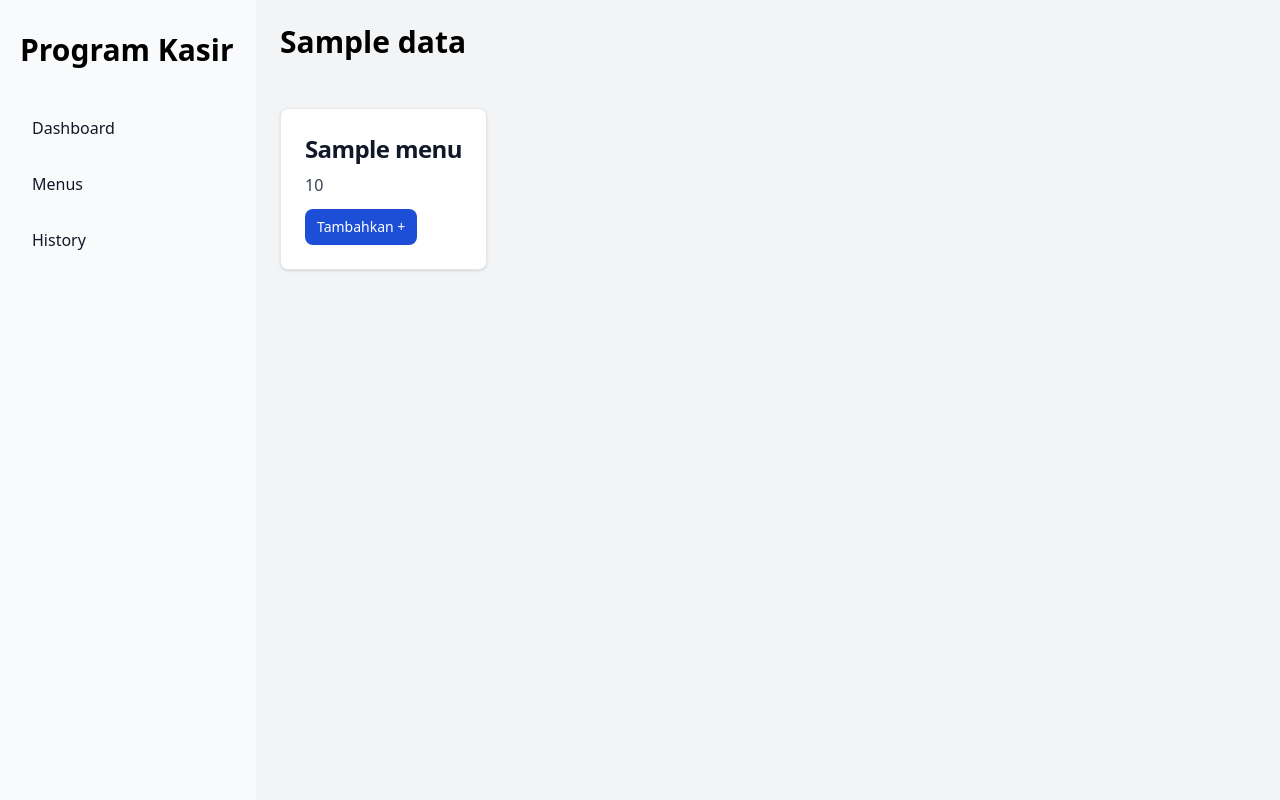
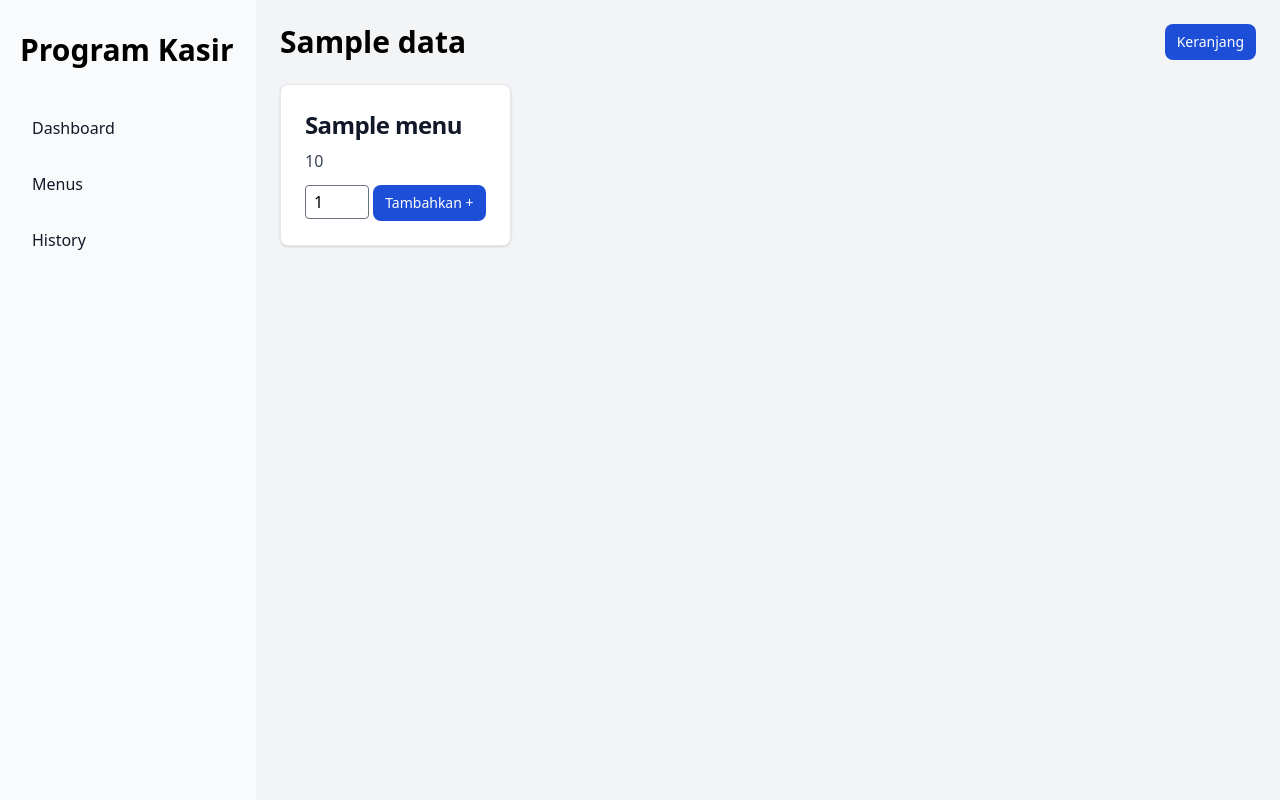
Before and after one commit to aryndraa/mesin-kasir, a PHP site: template app/views/menus/index.php in a window 1280 px wide. Run offline with PHP 8.4, Linux system fonts and the light colour scheme; the template is opened without the code that fills it: most values are stand-ins (such as "Sample title", 1, 10 or a date in 2020); some libraries are stand-ins or nearby versions.

Commit message:
menambah menu

```diff
--- a/app/views/menus/index.php
+++ b/app/views/menus/index.php
@@ -1,22 +1,109 @@
+<?php
+// No session_start() here, as it's already handled in the central file
+
+// Initialize the orders session variable if not set
+if (!isset($_SESSION['orders'])) {
+    $_SESSION['orders'] = [];
+}
+
+// Handle adding items to the order
+if ($_SERVER['REQUEST_METHOD'] == 'POST' && isset($_POST['add_to_order'])) {
+    $foodName = $_POST['food_name'];
+    $quantity = isset($_POST['quantity']) ? intval($_POST['quantity']) : 1;
+
+    // Add to session order
+    $_SESSION['orders'][] = [
+        'name' => $foodName,
+        'quantity' => $quantity,
+        'price' => '10.00' // Example price, adjust as needed
+    ];
+}
+
+// Handle removing items from the order
+if ($_SERVER['REQUEST_METHOD'] == 'POST' && isset($_POST['remove_from_order'])) {
+    $index = isset($_POST['order_index']) ? intval($_POST['order_index']) : -1;
+
+    if ($index >= 0 && $index < count($_SESSION['orders'])) {
+        unset($_SESSION['orders'][$index]);
+        $_SESSION['orders'] = array_values($_SESSION['orders']); // Reindex the array
+    }
+}
+
+// Handle toggling the cart visibility
+if (isset($_POST['show_cart'])) {
+    $_SESSION['show_cart'] = $_POST['show_cart'] === 'true';
+}
+$showCart = isset($_SESSION['show_cart']) ? $_SESSION['show_cart'] : false;
+
+// Calculate the total
+$total = 0;
+foreach ($_SESSION['orders'] as $order) {
+    $total += $order['quantity'] * $order['price'];
+}
+?>
+
 <div class="p-6">
-    <header class="flex justify-between items-center">
+    <header class="flex justify-between items-center mb-6">
         <h1 class="text-3xl font-semibold"><?= $data["title"] ?></h1>
+        <form action="" method="post" class="inline">
+            <input type="hidden" name="show_cart" value="<?= $showCart ? 'false' : 'true' ?>">
+            <button type="submit" class="inline-flex items-center px-3 py-2 text-sm font-medium text-center text-white bg-blue-700 rounded-lg hover:bg-blue-800 focus:ring-4 focus:outline-none focus:ring-blue-300">
+                Keranjang
+            </button>
+        </form>
     </header>
 
-    <div class="mt-12 flex flex-wrap gap-5">
-        <?php foreach($data['menus'] as $food) : ?>
-            <div class="max-w-sm p-6 bg-white border border-gray-200 rounded-lg shadow ">
-                <a href="#">
-                    <h5 class="mb-2 text-2xl font-bold tracking-tight text-gray-900 "><?= $food["name"]; ?></h5>
-                </a>
-                <p class="mb-3 font-normal text-gray-700 ">
-                    <?= $food["stok"]; ?>
-                </p>
-                <a href="#" class="inline-flex items-center px-3 py-2 text-sm font-medium text-center text-white bg-blue-700 rounded-lg hover:bg-blue-800 focus:ring-4 focus:outline-none focus:ring-blue-300 ">
-                    Tambahkan +
-                </a>
+    <div class="flex flex-wrap -mx-3">
+        <div class="w-full lg:w-3/4 px-3">
+            <div class="flex flex-wrap gap-5">
+                <?php foreach($data['menus'] as $food) : ?>
+                    <div class="max-w-sm p-6 bg-white border border-gray-200 rounded-lg shadow">
+                        <h5 class="mb-2 text-2xl font-bold tracking-tight text-gray-900"><?= $food["name"]; ?></h5>
+                        <p class="mb-3 font-normal text-gray-700">
+                            <?= $food["stok"]; ?>
+                        </p>
+                        <form action="" method="post">
+                            <input type="hidden" name="food_name" value="<?= $food["name"]; ?>">
+                            <input type="number" name="quantity" min="1" value="1" class="w-16 px-2 py-1 border rounded">
+                            <button type="submit" name="add_to_order" class="inline-flex items-center px-3 py-2 text-sm font-medium text-center text-white bg-blue-700 rounded-lg hover:bg-blue-800 focus:ring-4 focus:outline-none focus:ring-blue-300">
+                                Tambahkan +
+                            </button>
+                        </form>
+                    </div>
+                <?php endforeach; ?>
             </div>
-        <?php endforeach; ?>
+        </div>
 
+        <?php if ($showCart): ?>
+            <div id="orderMenu" class="w-full lg:w-1/4 px-3">
+                <div class="p-6 bg-white border border-gray-200 rounded-lg shadow">
+                    <h2 class="text-2xl font-bold mb-4">New Order</h2>
+                    <ul>
+                        <?php if (!empty($_SESSION['orders'])): ?>
+                            <?php foreach($_SESSION['orders'] as $index => $order) : ?>
+                                <li class="mb-2 flex justify-between items-center text-sm">
+                                    <span class="text-gray-900"><?= $order["name"]; ?></span>
+                                    <span class="text-gray-700"><?= $order["quantity"]; ?> x <?= $order["price"]; ?></span>
+                                    <form action="" method="post" class="inline">
+                                        <input type="hidden" name="order_index" value="<?= $index; ?>">
+                                        <button type="submit" name="remove_from_order" class="inline-flex items-center px-3 py-2 text-sm font-medium text-center text-white bg-red-600 rounded-lg hover:bg-red-700 focus:ring-4 focus:outline-none focus:ring-red-300">
+                                            Remove
+                                        </button>
+                                    </form>
+                                </li>
+                            <?php endforeach; ?>
+                        <?php else: ?>
+                            <li class="mb-2 text-sm">No orders yet.</li>
+                        <?php endif; ?>
+                    </ul>
+                    <div class="mt-4">
+                        <h3 class="text-xl font-semibold">Total: <?= number_format($total, 2); ?></h3>
+                        <a href="pay.php" class="mt-4 inline-flex items-center px-4 py-2 text-white bg-blue-700 rounded-lg hover:bg-blue-800 focus:ring-4 focus:outline-none focus:ring-blue-300 text-center">
+                            Pay Now
+                        </a>
+                    </div>
+                </div>
+            </div>
+        <?php endif; ?>
     </div>
 </div>
```
Also changed, not shown: app/views/menus/pay.php (added, +53 -0 lines), app/views/menus/process_payment.php (added, +33 -0 lines).
